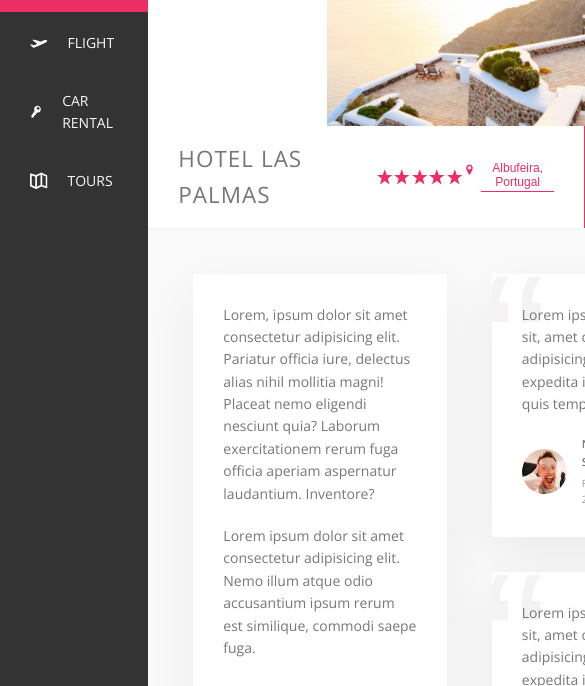
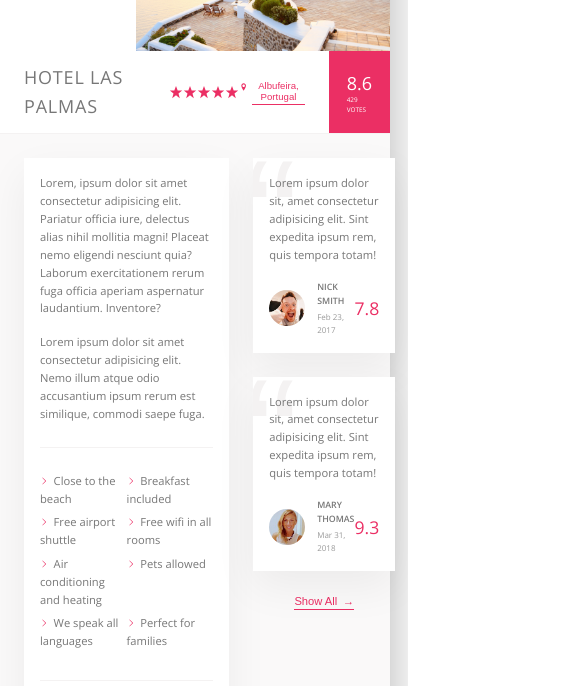
Before and after one commit to thabermeyer/trillo-project, a website: page app/index.html in a window 390 px wide. Shown: the part 225-911 px from the top of the page, 585 px wide, since content can reach past the window. Drawn offline with nearby package versions, Linux system fonts and the light colour scheme.

Commit message:
Working on responsive design adjustments

```diff
--- a/app/assets/styles/abstracts/_mixins.scss
+++ b/app/assets/styles/abstracts/_mixins.scss
@@ -0,0 +1,71 @@
+// MEDIA QUERIES
+
+/*
+
+0 - 600px (37.5em) = Phone
+600 - 900px (56.25em) = Tablet Portrait
+900 - 1200px (75em) = Tablet Landscape
+1200 - 1800px (112.5) = Normal
+1800px + = Large Desktop
+
+$breakpoint Argument Choices
+
+- phone
+- tab-port
+- tab-land
+- lg-desktop
+
+1em = 16px
+
+// ORDER FOR ADDING MEDIA QUERIES
+
+1. Base + Typography
+2. General Layout + Grid
+3. Page Layout
+4. Components
+
+*/
+
+@mixin respond($breakpoint) {
+
+    @if $breakpoint == phone {
+
+        @media (max-width: 37.5em) {
+
+            @content
+
+        }
+
+    };
+
+    @if $breakpoint == tab-port {
+
+        @media (max-width: 56.25em) {
+
+            @content
+
+        }
+
+    };
+
+    @if $breakpoint == tab-land {
+
+        @media (max-width: 75em) {
+
+            @content
+
+        }
+
+    };
+
+    @if $breakpoint == lg-desktop {
+
+        @media (min-width: 112.5em) {
+
+            @content
+
+        }
+
+    };
+
+}
--- a/app/assets/styles/base/_global.scss
+++ b/app/assets/styles/base/_global.scss
@@ -14,6 +14,24 @@ html {
     // 1rem = 10px (10px / 16px = 62.5%)
 
     font-size: 62.5%;
+
+    @include respond(tab-land) {
+
+        font-size: 56.25%;
+
+    }
+
+    @include respond(tab-port) {
+
+        font-size: 50%;
+
+    }
+
+    @include respond(lg-desktop) {
+
+        font-size: 75%;
+
+    }
 
 }
 
@@ -34,7 +52,10 @@ body {
     background-color: var(--color-gray-light-2);
     box-shadow: var(--shadow-dark);
 
-    // for testing only
-    min-height: 50rem;
+    @include respond(tab-port) {
+
+        margin: 0 auto;
+
+    }
 
 }
--- a/app/assets/styles/components/_review.scss
+++ b/app/assets/styles/components/_review.scss
@@ -9,6 +9,13 @@
 
     display: flex;
     flex-direction: column;
+
+    @include respond(tab-port) {
+
+        padding: 2rem;
+        margin-bottom: 3rem;
+
+    }
 
     &__text {
 
--- a/app/assets/styles/components/_side-nav.scss
+++ b/app/assets/styles/components/_side-nav.scss
@@ -3,6 +3,13 @@
     font-size: 1.4rem;
     list-style: none;
     margin-top: 3.5rem;
+
+    @include respond(tab-port) {
+
+        display: flex;
+        margin: 0;
+
+    }
 
     &__item {
 
@@ -11,6 +18,18 @@
         &:not(:last-child) {
 
             margin-bottom: .5rem;
+
+            @include respond(tab-port) {
+
+                margin: 0;
+
+            }
+
+        }
+
+        @include respond(tab-port) {
+
+            flex: 1; // gives each flex-item the ability to grow as much as they can within the container, filling the whole row in equal parts
 
         }
 
@@ -57,6 +76,13 @@
         display: flex;
         align-items: center; // vertically aligns its child elements, in this case the icon and the text
 
+        @include respond(tab-port) {
+
+            justify-content: center;
+            padding: 2rem;
+
+        }
+
     }
 
     &__icon {
--- a/app/assets/styles/layout/_main-content.scss
+++ b/app/assets/styles/layout/_main-content.scss
@@ -1,6 +1,12 @@
 .main-content {
 
     display: flex;
+
+    @include respond(tab-port) {
+
+        flex-direction: column;
+
+    }
 
 }
 
@@ -13,6 +19,12 @@
     background-color: var(--color-gray-light-1);
     border-bottom: var(--line);
 
+    @include respond(tab-port) {
+
+        padding: 3rem;
+
+    }
+
 }
 
 .description {
@@ -22,6 +34,13 @@
     padding: 3rem;
     flex: 0 0 60%; // takes 60% of the available space
     margin-right: 4.5rem;
+
+    @include respond(tab-port) {
+
+        padding: 2rem;
+        margin-right: 3rem;
+
+    }
 
 }
 
@@ -49,6 +68,12 @@
 
     }
 
+    &__friends {
+
+        display: flex; // ensures that the pictures will always stay side-by-side regardless of how the browser width is manipulated
+
+    }
+
     &__photo {
 
         height: 4rem;
@@ -59,7 +84,7 @@
 
         &:not(:last-child) {
 
-            margin-right: -1.5rem;
+            margin-right: -2rem;
 
         }
 
@@ -72,6 +97,12 @@
     padding: 3.5rem 0;
     text-align: center;
 
+    @include respond(tab-port) {
+
+        padding: 2.5rem 0;
+
+    }
+
     &__book-now {
 
         font-size: 2rem;
--- a/app/assets/styles/layout/_sidebar.scss
+++ b/app/assets/styles/layout/_sidebar.scss
@@ -17,4 +17,10 @@
     text-align: center;
     padding: 2.5rem;
 
+    @include respond(tab-port) {
+
+        display: none;
+
+    }
+
 }
```
Also changed, not shown: app/temp/styles/styles.css.
